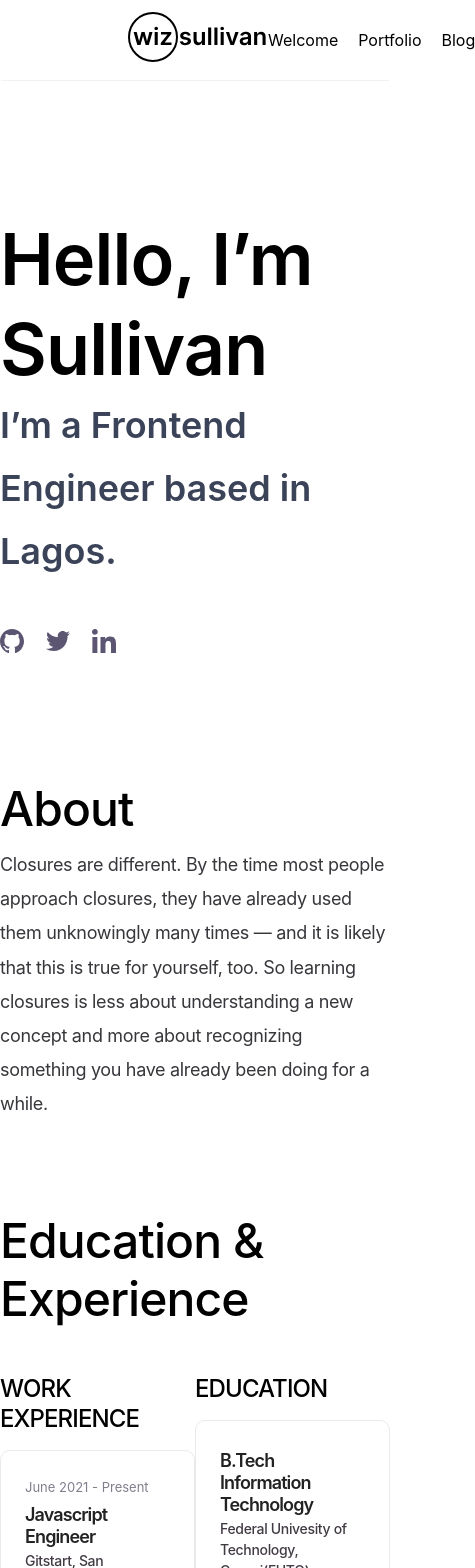
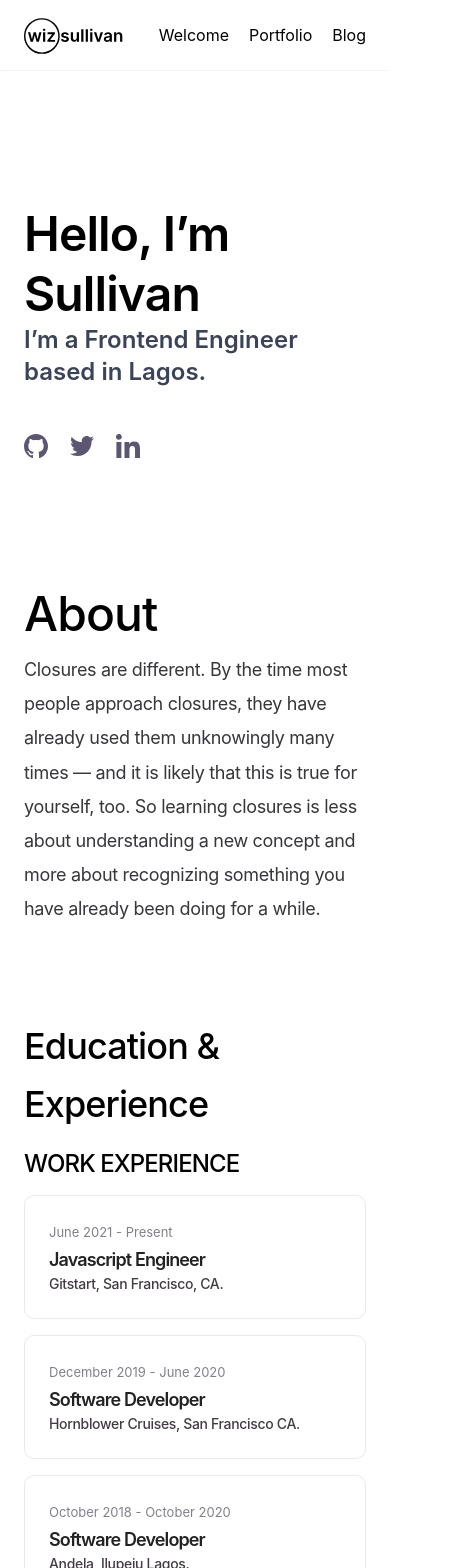
Before and after one commit to wiztemple/wizsullivan, a Next.js app: page / in a window 390 px wide. Shown: the top 1568 px of the page, 475 px wide, since content can reach past the window. Built offline with nearby package versions, Linux system fonts and the light colour scheme.

Commit message:
fix mobile issues

```diff
--- a/components/Experience/Experience.module.css
+++ b/components/Experience/Experience.module.css
@@ -4,7 +4,7 @@
   padding: 1.5rem;
   border-radius: 10px;
   transition: color 0.15s ease, border-color 0.15s ease;
-  max-width: 300px;
+  max-width: 100%;
 }
 
 .experience span {
@@ -29,3 +29,8 @@
   color: var(--textcolor);
   font-weight: 500;
 }
+@media (min-width: 501px) {
+  .experience {
+    max-width: 300px;
+  }
+}
--- a/components/Hero/Hero.module.css
+++ b/components/Hero/Hero.module.css
@@ -1,13 +1,14 @@
 .heroTitle {
-  font-size: 72px;
+  font-size: 48px;
   margin-top: 0;
   margin-bottom: 0;
 }
 .heroDescription {
-  font-size: 36px;
+  font-size: 24px;
   margin-bottom: 0;
   margin-top: 0;
   color: var(--subtitle);
+  line-height: 32px;
 }
 .socialHandles {
   display: var(--flex);
@@ -15,3 +16,12 @@
   gap: 22px;
   padding-top: 46px;
 }
+@media (min-width: 501px) {
+  .heroTitle {
+    font-size: 72px;
+  }
+  .heroDescription {
+    font-size: 36px;
+    line-height: 40px;
+  }
+}
--- a/components/Navbar/Navbar.module.css
+++ b/components/Navbar/Navbar.module.css
@@ -1,10 +1,10 @@
 .navbar {
   width: 100%;
-  height: 80px;
+  height: 70px;
   font-family: var(--font-sans);
   display: var(--flex);
   align-items: var(--items-center);
-  padding: 0 8rem;
+  padding: 0 1.5rem;
   position: sticky;
   background-color: var(--bg);
   box-shadow: 0px 2px 0px -1px rgba(0, 0, 0, 0.05);
@@ -14,8 +14,23 @@
   display: var(--flex);
   justify-content: var(--justify-between);
 }
+.navbarChild > a svg {
+  width: 100px;
+  position: relative;
+  top: 4px;
+}
+
 .menuitems {
   display: var(--flex);
   align-items: var(--items-center);
   gap: 20px;
 }
+@media (min-width: 501px) {
+  .navbar {
+    padding: 0 8rem;
+    height: 80px;
+  }
+  .navbarChild > a svg {
+    width: 100%;
+  }
+}
--- a/styles/Home.module.css
+++ b/styles/Home.module.css
@@ -1,10 +1,14 @@
 .container {
   width: 100%;
-  padding: 0 0;
+  padding: 0 1.5rem;
   display: var(--flex);
   justify-content: var(--justify-center);
 }
-
+@media (min-width: 501px) {
+  .container {
+    padding: 0 0;
+  }
+}
 .main {
   /* min-height: 100vh;
   padding: 4rem 0;
@@ -94,18 +98,23 @@
   padding-top: 90px;
 }
 .cvWrapper > h1 {
-  font-size: 48px;
+  font-size: 2.25rem;
   font-weight: 500;
-   line-height: 58.09px;
+  line-height: 58.09px;
   margin: 0;
+}
+@media (min-width: 501px) {
+  .cvWrapper > h1 {
+    font-size: 3rem;
+  }
 }
 .cv {
   width: 100%;
-  display: var(--flex);
-  padding: 30px 0 200px 0;
+  display: block;
+  /* padding: 30px 0 200px 0; */
 }
 .experienceWrapper {
-  flex-basis: 50%;
+  flex-basis: 100%;
 }
 .experienceWrapper > h1 {
   font-size: 24px;
@@ -113,7 +122,20 @@
   text-transform: uppercase;
 }
 .educationWrapper {
-  flex-basis: 50%;
+  flex-basis: 100%;
+}
+@media (min-width: 501px) {
+  .cv {
+    width: 100%;
+    display: var(--flex);
+    padding: 30px 0 200px 0;
+  }
+  .experienceWrapper {
+    flex-basis: 50%;
+  }
+  .educationWrapper {
+    flex-basis: 50%;
+  }
 }
 .educationWrapper > h1 {
   font-size: 24px;
```
